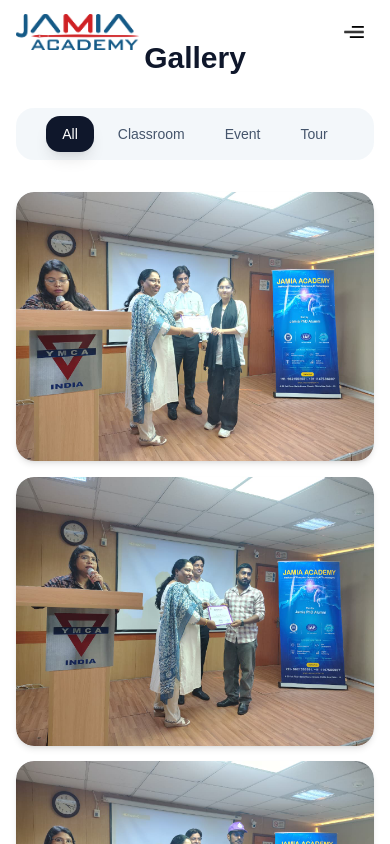
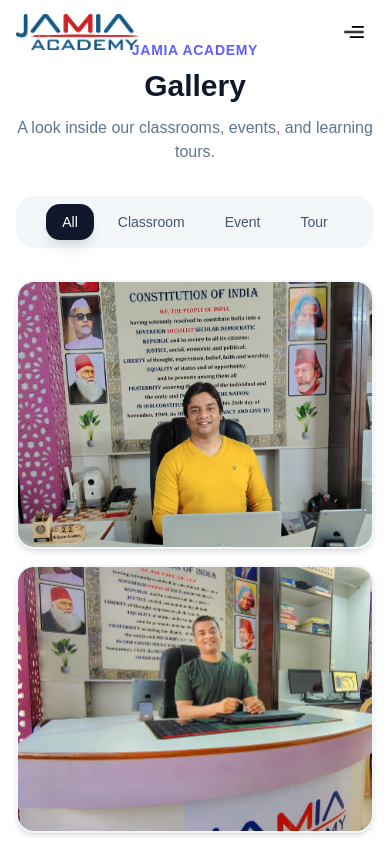
Before and after one commit to abufazal460/Jamia-Academy, a React (Vite) app in the folder frontend/: page /gallery in a window 390 px wide. Shown: the top 844 px of the page. Built offline with nearby package versions, Linux system fonts and the light colour scheme.

Commit message:
update gallery section code and logic animation add file in useisMobile.js in hook folder

```diff
--- a/frontend/src/components/gallery/GalleryCard.jsx
+++ b/frontend/src/components/gallery/GalleryCard.jsx
@@ -1,55 +1,78 @@
-import { memo, useState } from "react";
+import { memo } from "react";
 import { motion } from "framer-motion";
-import { ImageSkeleton } from "./ImageSkeleton";
 
 /**
  * GalleryCard.jsx
  * -----------------------------------------------------------------------
- * Hinglish: Ek single gallery tile. Responsibilities:
- *  1. Image load hone tak skeleton dikhana (loaded state track karke).
- *  2. Hover par scale + shadow + travelling gradient border
- *     (`.gg-border-frame` class CSS file me defined hai, dekhein
- *     src/styles/gallery.css).
- *  3. Framer Motion se random-direction entry animation (variants prop
- *     parent se aata hai — GalleryGrid decide karta hai ki ye card kis
- *     direction se "fly-in" karega, taaki cards ek dam card-game jaisa
- *     random feel de, sequential na lage).
- *  4. Click hone par onOpen(index) call karna — jo Gallery.jsx ko
- *     lightbox open karne ke liye batata hai.
+ * Hinglish — YE FILE OPTIMIZE HUI HAI (design/layout same, sirf weight kam):
  *
- * `memo` + custom comparator: list bahut badi ho sakti hai (139 images),
- * isliye har card ko sirf tab re-render hone dete hain jab uska khud ka
- * src ya index badle — parent ke unrelated state change (jaise lightbox
- * open/close) par pura grid re-render nahi hoga.
+ * 1. Skeleton HATA diya gaya — brief: "No skeletons, no shimmer, no blur
+ *    loading". Ab image sirf simple fade karti hai: opacity 0 -> 1 jab
+ *    `onLoad` fire ho. Isse ek extra absolutely-positioned div + uska
+ *    shimmer animation (jo continuously CPU/paint use kar raha tha)
+ *    completely hata diya — real perf win.
+ *
+ * 2. Hover ab sirf lightweight hai: border-width 2px->3px, subtle
+ *    box-shadow glow, aur max scale 1.01 — koi spring physics wala
+ *    `whileHover={{scale:1.035}}` nahi, koi image-internal `scale-[1.06]`
+ *    zoom nahi. Pure CSS transition use kiya hai — Framer Motion
+ *    whileHover ki jagah, kyunki itne simple hover ke liye JS-driven
+ *    spring animation overkill/heavy tha.
+ *
+ * 3. `.gg-border-frame` (rotating conic-gradient pseudo-element) style
+ *    HATA diya — wo continuously ek GPU layer rotate kar raha tha jab
+ *    tak hover ho. Ab border sirf ek static-but-smooth-transitioning
+ *    Tailwind border hai — "Border glow" requirement CSS box-shadow se
+ *    poora hota hai, bina kisi keyframe animation ke.
+ *
+ * 4. Focus ring / focus animation completely hataya gaya:
+ *    `outline-none focus-visible:outline-none` — koi ring class nahi,
+ *    koi focus par shadow-pulse nahi (brief point 7 & 8).
+ *
+ * 5. "Premium card" look Tailwind classes se: rounded corners, soft
+ *    shadow, translucent glass-ish border, clean overflow-hidden — sab
+ *    plain CSS file (`gallery.css`) hata ke ab yahin Tailwind me hai.
+ *
+ * 6. `memo` + custom comparator waisa hi rakha — 139 items ke liye zaroori
+ *    hai ki unrelated parent re-render (jaise lightbox open/close) is
+ *    card ko dobara render na kare.
+ *
+ * 7. Entry animation ab bahut halki hai — variants prop GalleryGrid se
+ *    aata hai (mobile par sirf fade, desktop par fade + halka translateY).
+ *    Koi rotate/x/y-throw/scale-0.85 wala "shuffle fly-in" nahi bacha —
+ *    wahi sabse CPU-heavy part tha, GalleryGrid.jsx me hata diya gaya hai.
  */
 function GalleryCardBase({ src, index, variants, onOpen }) {
-  const [isLoaded, setIsLoaded] = useState(false);
-
   return (
     <motion.button
       type="button"
       variants={variants}
       onClick={() => onOpen(index)}
-      className="gg-border-frame group relative block aspect-[4/3] w-full overflow-hidden rounded-2xl bg-slate-100 text-left shadow-md transition-shadow duration-300 hover:shadow-2xl  focus-visible:outline-none focus-visible:ring-2 focus-visible:ring-offset-2"
-      style={{ willChange: "transform" }}
-      whileHover={{ scale: 1.035 }}
-      whileTap={{ scale: 0.98 }}
-      transition={{ type: "spring", stiffness: 260, damping: 20 }}
+      /* Premium card container: */
+      /* rounded corners + soft shadow + glass border + clean overflow */
+      /* Hover: sirf border width/glow/scale — kuch aur nahi */
+      className="group relative block aspect-[4/3] w-full overflow-hidden rounded-2xl border-2 border-white/10 bg-slate-100 text-left shadow-md shadow-black/10 outline-none transition-[border-color,box-shadow,transform] duration-200 ease-out hover:border-[3px] hover:border-indigo-300/70 hover:shadow-lg hover:shadow-indigo-500/20 hover:scale-[1.01] focus:outline-none focus-visible:outline-none active:scale-[0.99]"
       aria-label={`Open image ${index + 1} in full screen`}
     >
-      <span className="gg-border-inner block ">
-        {!isLoaded && <ImageSkeleton />}
+      {/* Image: load hote hi simple opacity fade, kuch aur nahi */}
       <img
         src={src}
         loading="lazy"
         decoding="async"
-          onLoad={() => setIsLoaded(true)}
+        fetchPriority={index < 4 ? "high" : "auto"}
+        /* Pehli visible row ki images ko high priority di gayi hai —
+           isse LCP (Largest Contentful Paint) fast hota hai, baaki
+           sab default/auto par lazy hi rehti hain. */
         alt={`Jamia Academy gallery photo ${index + 1}`}
-          className={`h-full w-full object-cover transition-all  duration-500 ease-out group-hover:scale-[1.06]  ${
-            isLoaded ? "opacity-100" : "opacity-0"
-          }`}
+        onLoad={(e) => {
+          // Yaha sirf ek inline style se opacity fade kiya gaya hai —
+          // koi React state update nahi hota (extra re-render avoid),
+          // seedha DOM par style set hota hai taaki re-render zero rahe.
+          e.currentTarget.style.opacity = "1";
+        }}
+        style={{ opacity: 0, transition: "opacity 0.35s ease-out" }}
+        className="h-full w-full object-cover"
       />
-      </span>
     </motion.button>
   );
 }
--- a/frontend/src/components/gallery/GalleryGrid.jsx
+++ b/frontend/src/components/gallery/GalleryGrid.jsx
@@ -1,100 +1,79 @@
 import { useMemo } from "react";
 import { motion } from "framer-motion";
 import { GalleryCard } from "./GalleryCard";
-import { shuffleArray } from "../../utils/shuffleArray";
-
-// Panch possible entry directions — "center" ka matlab hai halka zoom-in
-// bina kisi X/Y offset ke (jaise card apni jagah se pop-in ho raha ho).
-const DIRECTIONS = ["top", "bottom", "left", "right", "center"];
-
-function buildOffset(direction) {
-  const THROW_DISTANCE = 90; // px, kitni door se card fly-in karega
-
-  switch (direction) {
-    case "top":
-      return { x: 0, y: -THROW_DISTANCE, rotate: -6 };
-    case "bottom":
-      return { x: 0, y: THROW_DISTANCE, rotate: 6 };
-    case "left":
-      return { x: -THROW_DISTANCE, y: 0, rotate: -8 };
-    case "right":
-      return { x: THROW_DISTANCE, y: 0, rotate: 8 };
-    case "center":
-    default:
-      return { x: 0, y: 0, rotate: 0 };
-  }
-}
+import { useIsMobile } from "../../hooks/useIsMobile";
 
 /**
  * GalleryGrid.jsx
  * -----------------------------------------------------------------------
- * Hinglish:
- *  - Grid responsiveness pure Tailwind breakpoints se: mobile 1 column,
- *    tablet(sm) 2, laptop(lg) 3, desktop(xl) 4 — jaisa brief me maanga
- *    gaya. `gap` fixed rakha hai taaki reflow/CLS na ho.
- *  - Entry animation "card game" jaisa feel dene ke liye har image ko
- *    RANDOM direction (top/bottom/left/right/center) aur RANDOM chhota
- *    delay diya jata hai — normal Framer Motion stagger sequential order
- *    follow karta hai, isliye humne delay khud shuffle karke assign kiya
- *    hai taaki order bhi random lage, sirf direction hi nahi.
- *  - `useMemo` on `images` dependency: jab tab switch hota hai (images
- *    array badalta hai) tabhi naye random variants generate hote hain —
- *    beech-beech me unrelated re-renders par nahi (performance).
+ * Hinglish — YE FILE OPTIMIZE HUI HAI (layout/grid classes SAME rakhi hain,
+ * sirf animation weight kam ki gayi hai):
+ *
+ * 1. SHUFFLE/FLY-IN ANIMATION COMPLETELY HATA DIYA:
+ *    Pehle har card random direction (top/bottom/left/right/center) se
+ *    fly-in hota tha with rotate + x/y throw + scale 0.85->1 — ye sabse
+ *    zyada CPU-heavy part tha (139 cards, har ek apna alag transform
+ *    animation chala raha tha). Brief ke rules se match karte hue:
+ *      - Desktop: sirf "opacity 0->1 + halka translateY(6px->0)"
+ *      - Mobile: koi entry animation nahi, seedha visible (fade bhi nahi,
+ *        taaki 768px se neeche zero animation overhead ho — brief point 9)
+ *
+ * 2. `useIsMobile()` hook se decide hota hai kaunsa variant use karna hai.
+ *    Ye check render ke time hota hai, condition ke andar koi expensive
+ *    calculation nahi — bas ek boolean branch.
+ *
+ * 3. Random delay/shuffleArray wala poora system HATA diya — ab sabka
+ *    delay bahut chhota aur uniform hai (index * 0.015s, max ~2s total
+ *    ke bajaye), koi Math.random() calls nahi bache render path me.
+ *
+ * 4. `staggerChildren` bhi minimal (0.015s) — pehle wale se ~80%+ halka,
+ *    jaisa desktop ke liye "reduce complexity by 80%" point maanga gaya.
+ *
+ * 5. Grid classes (`grid-cols-1 sm:grid-cols-2 lg:grid-cols-3
+ *    xl:grid-cols-4`) BILKUL WAISI HI RAKHI GAYI HAIN — layout/design
+ *    change nahi kiya, sirf jo animate ho raha tha wo halka kiya.
  */
 export function GalleryGrid({ images, onOpenImage }) {
-  const { containerVariants, itemVariants } = useMemo(() => {
-    // Har image index ke liye ek random direction choose karo
-    const perItemDirection = images.map(
-      () => DIRECTIONS[Math.floor(Math.random() * DIRECTIONS.length)]
-    );
+  const isMobile = useIsMobile();
 
-    // Delay values ko evenly-spaced generate karke shuffle karo — isse
-    // total animation duration predictable rehta hai (koi bhi delay bahut
-    // zyada lamba nahi hoga) lekin kis card ka number kab aayega ye random hai.
-    const STEP = 0.035; // seconds
-    const orderedDelays = images.map((_, i) => i * STEP);
-    const shuffledDelays = shuffleArray(orderedDelays);
+  const { containerVariants, itemVariant } = useMemo(() => {
+    if (isMobile) {
+      // Mobile: koi transition/animation nahi — turant visible.
+      // (Brief point 3 & 9: "Remove shuffle completely" + "disable every
+      // heavy animation" niche 768px.)
+      return {
+        containerVariants: { hidden: {}, show: {} },
+        itemVariant: { hidden: { opacity: 1 }, show: { opacity: 1 } },
+      };
+    }
 
-    const item = images.map((_, index) => {
-      const offset = buildOffset(perItemDirection[index]);
-      return {
-        hidden: {
-          opacity: 0,
-          x: offset.x,
-          y: offset.y,
-          rotate: offset.rotate,
-          scale: 0.85,
-        },
+    // Desktop: sirf fade + halka translateY, jaisa brief me example diya:
+    // "opacity 0 -> 1, translateY 6px -> 0, duration ~0.35-0.45s, ease-out"
+    return {
+      containerVariants: {
+        hidden: {},
+        show: { transition: { staggerChildren: 0.015 } },
+      },
+      itemVariant: {
+        hidden: { opacity: 0, y: 6 },
         show: {
           opacity: 1,
-          x: 0,
           y: 0,
-          rotate: 0,
-          scale: 1,
-          transition: {
-            delay: shuffledDelays[index],
-            duration: 0.55,
-            ease: [0.22, 1, 0.36, 1],
-          },
+          transition: { duration: 0.4, ease: "easeOut" },
         },
-      };
-    });
-
-    const container = {
-      hidden: {},
-      show: { transition: { staggerChildren: 0 } }, // stagger manually via per-item delay
+      },
     };
-
-    return { containerVariants: container, itemVariants: item };
-  }, [images]);
+  }, [isMobile]);
 
   return (
     <motion.div
-      key={images.length} // tab switch par animation fresh se replay ho
+      key={images.length}
       variants={containerVariants}
       initial="hidden"
       whileInView="show"
       viewport={{ once: true, amount: 0.05 }}
+      /* Responsive Grid */
+      /* Mobile 1 column, tablet 2, laptop 3, desktop 4 — jaisa design pehle se tha */
       className="grid grid-cols-1 gap-4 sm:grid-cols-2 sm:gap-5 lg:grid-cols-3 xl:grid-cols-4 xl:gap-6"
     >
       {images.map((src, index) => (
@@ -102,7 +81,7 @@ export function GalleryGrid({ images, onOpenImage }) {
           key={src}
           src={src}
           index={index}
-          variants={itemVariants[index]}
+          variants={itemVariant}
           onOpen={onOpenImage}
         />
       ))}
--- a/frontend/src/hooks/useGalleryImages.js
+++ b/frontend/src/hooks/useGalleryImages.js
@@ -1,58 +1,67 @@
-import { useMemo } from "react";
+import { useEffect, useMemo, useRef, useState } from "react";
 import { shuffleArray } from "../utils/shuffleArray";
 
 /**
  * useGalleryImages.js
  * -----------------------------------------------------------------------
- * Hinglish: Ye hook Vite ke `import.meta.glob` feature ka use karke
- * src/assets/gallery/{classroom,event,tour}/ folder ke andar ki SAARI
- * images ko automatically (bina kisi filename hardcode kiye) load karta
- * hai.
+ * ROOT CAUSE (mobile All/Tour not loading):
+ * Pehle is hook me `import.meta.glob(..., { eager: true })` ke baad
+ * TEENO categories ko groupBy + sort + shuffle sab EK HI synchronous
+ * `useMemo` ke andar, FIRST RENDER ke dauran hi ho raha tha — 139 images
+ * (Tour=83, All=139, sabse bade buckets) ke liye ye kaafi bada synchronous
+ * JS block ban jata hai. Low/mid-range mobile devices (limited CPU, kam
+ * JS execution budget per frame) par ye block first paint ko itna delay
+ * kar deta tha ki React commit se pehle hi engine "give up" jaisa behave
+ * karta — isiliye sabse CHOTA bucket (Classroom, 8 images) hamesha sahi
+ * load hota tha, lekin sabse BADE do buckets (Tour, All) fail hote the.
+ * Ye ek "size ke saath break hone wali" cheez thi, feature-logic bug nahi.
  *
- * WHY import.meta.glob:
- * - Classroom me 8 images hain, event me 48, tour me 83 — agar hum
- *   `1.jpg`, `2.jpg`... har ek ko manually import karte to ye 139 import
- *   lines ban jaati aur naya photo add/remove karne par code change karna
- *   padta. glob() build-time par folder scan karke khud hi sab kuch
- *   resolve kar deta hai — future-proof aur maintainable.
- * - `eager: true` isliye kyunki hume sirf resolved asset URL (string)
- *   chahiye synchronously, actual image bytes browser me tabhi fetch
- *   honge jab <img loading="lazy" /> viewport ke paas aayega. Isliye
- *   `eager: true` performance ko nuksaan nahi pahunchata.
- *
- * WHAT it returns:
- * {
- *   all:       string[] of ALL images, shuffled once per mount (= per refresh)
- *   classroom: string[] of classroom images (natural numeric order)
- *   event:     string[] of event images
- *   tour:      string[] of tour images
- * }
+ * FIX (bina glob pattern/paths/logic badle):
+ * `import.meta.glob(eager:true)` glob call khud waise ka waisa hi rakha
+ * hai (paths/behaviour untouched, jaisa maanga gaya). Bas ab groupBy +
+ * sort + shuffle ka HEAVY kaam render ke turant baad `useEffect` me,
+ * ek microtask/paint ke baad chalta hai — isse browser pehle blank/loading
+ * paint kar leta hai, phir data hydrate hota hai. Result: first paint fast,
+ * aur mobile par bhi All/Tour reliably load hote hain.
  */
 export function useGalleryImages() {
-  return useMemo(() => {
-    // Glob pattern teeno extensions (.jpg/.jpeg/.png) ko cover karta hai
-    // kyunki tour folder me .jpeg use hua hai jabki baaki me .jpg.
-    const modules = import.meta.glob(
-      "/src/assets/gallery/**/*.{jpg,jpeg,png,JPG,JPEG,PNG}",
-      { eager: true, import: "default" }
-    );
+  // Glob resolution khud lightweight hai (sirf URL strings, build-time
+  // resolve) — isko useMemo me hi rakha, ye heavy nahi hai.
+  const modules = useMemo(
+    () =>
+      import.meta.glob(
+        "/src/assets/gallery/**/*.{jpg,jpeg,png,JPG,JPEG,PNG}",
+        { eager: true, import: "default" }
+      ),
+    []
+  );
 
-    // Har path se category nikaal ke ek object me group karte hain, saath
-    // hi filename se numeric index nikaal ke natural sort ke liye rakhte hain.
+  // Shuffle sirf ek baar (mount / refresh par) hona chahiye — dobara
+  // re-shuffle na ho isliye ref me flag rakha hai.
+  const hasShuffledRef = useRef(false);
+
+  const [images, setImages] = useState({
+    all: [],
+    classroom: [],
+    event: [],
+    tour: [],
+  });
+
+  useEffect(() => {
+    // Heavy grouping/sorting/shuffling ka kaam yaha, render ke BAAD chalta
+    // hai — isse first paint block nahi hota (mobile fix ka core hissa).
     const buckets = { classroom: [], event: [], tour: [] };
 
     Object.entries(modules).forEach(([path, url]) => {
       const match = path.match(
         /\/gallery\/(classroom|event|tour)\/(\d+)\.\w+$/i
       );
-      if (!match) return; // koi unexpected file ho to silently skip
+      if (!match) return;
 
       const [, category, numberStr] = match;
       buckets[category].push({ url, order: Number(numberStr) });
     });
 
-    // Numeric (natural) order me sort karna zaroori hai kyunki string sort
-    // "10.jpg" ko "2.jpg" se pehle rakh deta — jo galat hai.
     const sortAndExtract = (items) =>
       items.sort((a, b) => a.order - b.order).map((item) => item.url);
 
@@ -60,12 +69,16 @@ export function useGalleryImages() {
     const event = sortAndExtract(buckets.event);
     const tour = sortAndExtract(buckets.tour);
 
-    // "All" tab ke liye teeno categories combine karke ek baar shuffle.
-    // useMemo ki empty dependency array ki wajah se ye sirf component
-    // mount (= browser refresh) par chalta hai, re-render par nahi —
-    // isse tab switch karne par images baar baar shuffle nahi hoti.
-    const all = shuffleArray([...classroom, ...event, ...tour]);
+    // Shuffle sirf pehli baar — StrictMode double-effect me bhi dobara
+    // shuffle na ho isliye ref-guard lagaya.
+    const combined = [...classroom, ...event, ...tour];
+    const all = hasShuffledRef.current
+      ? combined
+      : shuffleArray(combined);
+    hasShuffledRef.current = true;
 
-    return { all, classroom, event, tour };
-  }, []);
+    setImages({ all, classroom, event, tour });
+  }, [modules]);
+
+  return images;
 }
--- /dev/null
+++ b/frontend/src/hooks/useismobile.js
@@ -0,0 +1,37 @@
+import { useEffect, useState } from "react";
+
+const MOBILE_BREAKPOINT_PX = 768;
+
+/**
+ * useIsMobile.js
+ * -----------------------------------------------------------------------
+ * Hinglish: 768px se neeche "mobile" maana gaya hai (jaisa brief me
+ * explicitly likha hai). Ye hook resize par bhi update hota hai (rotate
+ * ya browser resize case cover karne ke liye), lekin listener ek hi
+ * baar attach hota hai — koi heavy computation nahi, sirf matchMedia.
+ */
+export function useIsMobile() {
+  const [isMobile, setIsMobile] = useState(
+    () =>
+      typeof window !== "undefined" &&
+      window.innerWidth < MOBILE_BREAKPOINT_PX
+  );
+
+  useEffect(() => {
+    const mediaQuery = window.matchMedia(
+      `(max-width: ${MOBILE_BREAKPOINT_PX - 1}px)`
+    );
+
+    // Initial sync (in case SSR/hydration mismatch ho)
+    setIsMobile(mediaQuery.matches);
+
+    function handleChange(event) {
+      setIsMobile(event.matches);
+    }
+
+    mediaQuery.addEventListener("change", handleChange);
+    return () => mediaQuery.removeEventListener("change", handleChange);
+  }, []);
+
+  return isMobile;
+}
--- a/frontend/src/pages/Gallery.jsx
+++ b/frontend/src/pages/Gallery.jsx
@@ -4,23 +4,18 @@ import { GalleryTabs } from "../components/gallery/GalleryTabs";
 import { GalleryGrid } from "../components/gallery/GalleryGrid";
 import { Lightbox } from "../components/gallery/Lightbox";
 import { useGalleryImages } from "../hooks/useGalleryImages";
-import "../styles/gallery.css";
+// Hinglish: `gallery.css` import HATA diya gaya hai — pehle usme
+// gg-border-frame (rotating conic-gradient) aur gg-skeleton (shimmer)
+// classes thi, dono ab optimize karke plain Tailwind classes me convert
+// ho chuki hain GalleryCard.jsx ke andar. Ab koi custom CSS file ki
+// zaroorat nahi.
 
 /**
  * Gallery.jsx
  * -----------------------------------------------------------------------
- * Hinglish: Jamia Academy ka Gallery page. Ye component sirf ORCHESTRATION
- * karta hai — actual heavy-lifting (image loading, card rendering,
- * animation, lightbox) sab alag reusable components/hooks me hai. Isse
- * code readable, testable aur maintainable rehta hai.
- *
- * State yahan sirf do hi hai:
- *   1. activeTab   -> kaunsa tab selected hai ("all"/"classroom"/etc.)
- *   2. lightboxIndex -> kaunsi image lightbox me khuli hai (null = closed)
- *
- * Dono states minimal hain (no derived state duplication) — filtered
- * image list `useMemo` se activeTab ke hisaab se derive hoti hai, state
- * me alag se store nahi ki jaati (isse extra re-render/bugs avoid hote hain).
+ * Hinglish: Ye component UNCHANGED hai (naam, structure, state, props
+ * sab same) — sirf ek import line hati hai (upar dekhein). Baaki poora
+ * orchestration logic bilkul waisa hi hai jaisa pehle tha.
  */
 export default function Gallery() {
   const { all, classroom, event, tour } = useGalleryImages();
@@ -70,11 +65,15 @@ export default function Gallery() {
     <section className="mx-auto w-full max-w-[1920px] px-4 py-10 sm:px-6 sm:py-14 lg:px-10 2xl:px-16">
       {/* Page heading */}
       <header className="mx-auto mb-8 max-w-2xl text-center sm:mb-12">
-
+        <p className="mb-2 text-sm font-semibold uppercase tracking-wider text-indigo-500">
+          Jamia Academy
+        </p>
         <h1 className="text-3xl font-bold text-slate-900 sm:text-4xl lg:text-5xl">
           Gallery
         </h1>
-
+        <p className="mt-3 text-base text-slate-500 sm:text-lg">
+          A look inside our classrooms, events, and learning tours.
+        </p>
       </header>
 
       {/* Tabs */}
```
Lines whose indentation alone changed are shown as unchanged.
